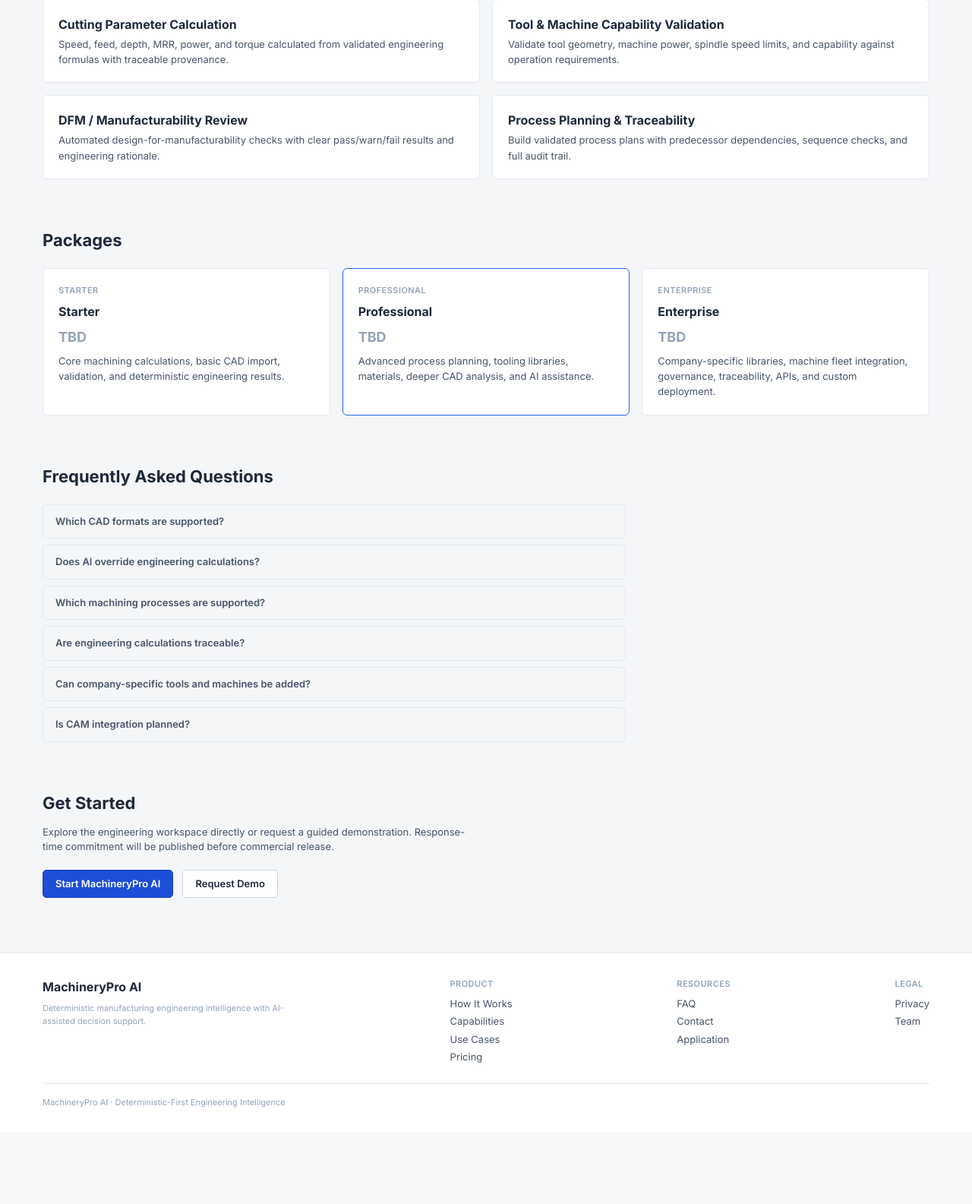
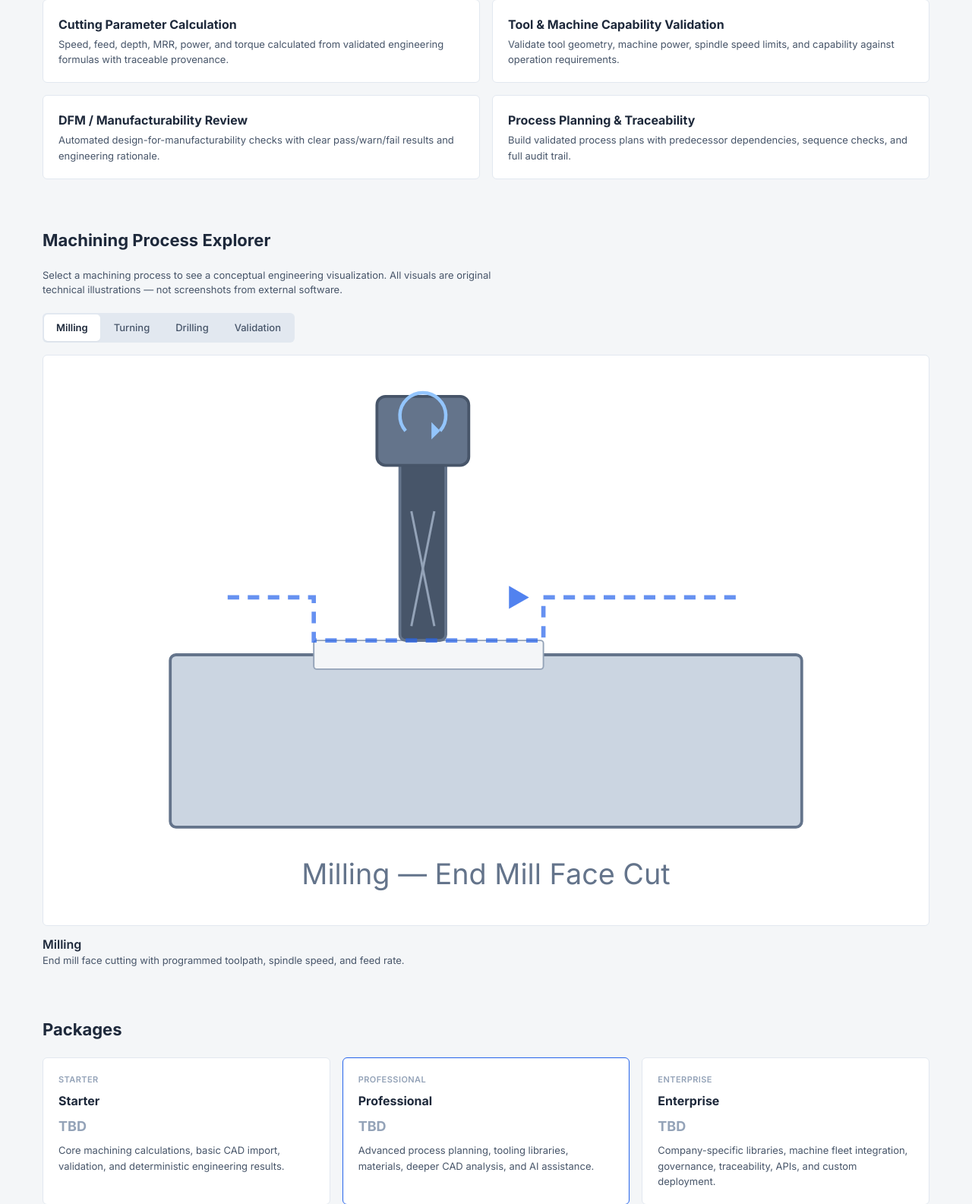
Before and after one commit to Bursa-16/MachineryPro-AI, a FastAPI app: page / in a window 1280 px wide. Shown: the part 1871-3456 px from the top of the page at 76% size. Before the commit the page ends 3329 px from the top, so only its background shows below. Run offline with FastAPI, Linux system fonts and the light colour scheme; some libraries are stand-ins or nearby versions.

Commit message:
feat: add machining and simulation visual system

```diff
--- a/frontend/static/design-system.css
+++ b/frontend/static/design-system.css
@@ -565,3 +565,54 @@
 .mp-mono        { font-family: var(--mp-font-mono); font-size: 0.8125em; }
 .mp-sr-only     { position: absolute; width: 1px; height: 1px; padding: 0; margin: -1px;
                   overflow: hidden; clip: rect(0,0,0,0); border: 0; }
+
+/* =========================================================================
+   17. BUTTON INTERACTION STATES (UI-MEDIA-0A)
+   ========================================================================= */
+.mp-btn { transition: background 150ms, border-color 150ms, transform 150ms, box-shadow 150ms; }
+.mp-btn:active { transform: translateY(1px); }
+.mp-btn--primary:active { background: var(--mp-brand-700); box-shadow: inset 0 1px 2px rgba(0,0,0,0.15); }
+.mp-btn--secondary:active { background: var(--mp-border); }
+.mp-btn:disabled, .mp-btn[disabled] {
+  opacity: 0.45; cursor: not-allowed; pointer-events: none;
+}
+
+/* =========================================================================
+   18. PROCESS SELECTOR (UI-MEDIA-0A)
+   ========================================================================= */
+.mp-process-tabs {
+  display: flex; gap: 2px; background: var(--mp-border);
+  border-radius: var(--mp-radius-md); padding: 2px; width: fit-content;
+}
+.mp-process-tab {
+  padding: var(--mp-sp-2) var(--mp-sp-4);
+  font-size: var(--mp-text-sm); font-weight: 500; font-family: var(--mp-font);
+  color: var(--mp-text-secondary);
+  background: transparent; border: none; border-radius: var(--mp-radius);
+  cursor: pointer; transition: background 150ms, color 150ms;
+}
+.mp-process-tab:hover { color: var(--mp-text); background: rgba(0,0,0,0.03); }
+.mp-process-tab--active {
+  background: var(--mp-bg-card); color: var(--mp-text);
+  font-weight: 600; box-shadow: var(--mp-shadow-card);
+}
+.mp-process-tab:focus-visible {
+  outline: 2px solid var(--mp-brand-500); outline-offset: 1px;
+}
+
+.mp-process-visual {
+  background: var(--mp-bg-card); border: 1px solid var(--mp-border);
+  border-radius: var(--mp-radius-md); padding: var(--mp-sp-4);
+  min-height: 200px; display: flex; align-items: center; justify-content: center;
+}
+
+/* =========================================================================
+   19. MOTION / REDUCED MOTION (UI-MEDIA-0A)
+   ========================================================================= */
+@media (prefers-reduced-motion: reduce) {
+  *, *::before, *::after {
+    animation-duration: 0.01ms !important;
+    animation-iteration-count: 1 !important;
+    transition-duration: 0.01ms !important;
+  }
+}
--- /dev/null
+++ b/frontend/static/js/machining-visuals.js
@@ -0,0 +1,266 @@
+/**
+ * MachineryPro AI — Machining Visuals (UI-MEDIA-0A)
+ *
+ * Original SVG-based technical machining animations.
+ * All assets are project-owned originals — zero external dependencies.
+ *
+ * VISUAL ASSET POLICY: All SVGs generated in-code. No external images.
+ * LICENSE: Project-owned original work.
+ */
+
+(function () {
+  "use strict";
+
+  const reducedMotion = window.matchMedia("(prefers-reduced-motion: reduce)").matches;
+
+  /* ── SVG builder helpers ─────────────────────────────────────────── */
+
+  function el(tag, attrs, ...children) {
+    const ns = "http://www.w3.org/2000/svg";
+    const e = document.createElementNS(ns, tag);
+    for (const [k, v] of Object.entries(attrs || {})) e.setAttribute(k, v);
+    for (const c of children) {
+      if (typeof c === "string") e.textContent = c;
+      else if (c) e.appendChild(c);
+    }
+    return e;
+  }
+
+  function svg(w, h, vb, ...children) {
+    const s = el("svg", { width: w, height: h, viewBox: vb, xmlns: "http://www.w3.org/2000/svg" });
+    for (const c of children) if (c) s.appendChild(c);
+    return s;
+  }
+
+  /* ── COLOR TOKENS ────────────────────────────────────────────────── */
+
+  const C = {
+    steel:    "#64748b",
+    steelLt:  "#94a3b8",
+    brand:    "#2563eb",
+    brandLt:  "#93c5fd",
+    surface:  "#e2e8f0",
+    cut:      "#ef4444",
+    cutLt:    "#fca5a5",
+    success:  "#10b981",
+    warn:     "#f59e0b",
+    bg:       "#f4f6f8",
+    workpiece:"#cbd5e1",
+    tool:     "#475569",
+  };
+
+  /* ── MILLING VISUAL ─────────────────────────────────────────────── */
+
+  function buildMillingVisual() {
+    const g = el("g");
+    // Workpiece
+    g.appendChild(el("rect", { x:40, y:100, width:220, height:60, rx:2, fill:C.workpiece, stroke:C.steel, "stroke-width":1 }));
+    // Cut groove
+    g.appendChild(el("rect", { x:90, y:95, width:80, height:10, rx:1, fill:C.bg, stroke:C.steelLt, "stroke-width":0.5 }));
+    // Tool (end mill)
+    g.appendChild(el("rect", { x:120, y:30, width:16, height:65, rx:2, fill:C.tool, stroke:C.steel, "stroke-width":1 }));
+    // Flutes
+    g.appendChild(el("line", { x1:124, y1:50, x2:132, y2:90, stroke:C.steelLt, "stroke-width":0.8 }));
+    g.appendChild(el("line", { x1:132, y1:50, x2:124, y2:90, stroke:C.steelLt, "stroke-width":0.8 }));
+    // Spindle housing
+    g.appendChild(el("rect", { x:112, y:10, width:32, height:24, rx:3, fill:C.steel, stroke:C.tool, "stroke-width":1 }));
+    // Toolpath
+    g.appendChild(el("path", { d:"M60 80 H90 V95 H170 V80 H240", fill:"none", stroke:C.brand, "stroke-width":1.5, "stroke-dasharray":"4 3", opacity:0.7 }));
+    // Feed arrow
+    g.appendChild(el("polygon", { points:"165,80 158,76 158,84", fill:C.brand, opacity:0.8 }));
+    // Label
+    g.appendChild(el("text", { x:150, y:180, "text-anchor":"middle", "font-size":"10", fill:C.steel, "font-family":"Inter,sans-serif" }, "Milling — End Mill Face Cut"));
+    // Rotation indicator
+    if (!reducedMotion) {
+      const arc = el("path", { d:"M122 22 A8 8 0 1 1 134 22", fill:"none", stroke:C.brandLt, "stroke-width":1.2 });
+      const arrowHead = el("polygon", { points:"134,22 131,19 131,25", fill:C.brandLt });
+      g.appendChild(arc);
+      g.appendChild(arrowHead);
+    }
+    return svg("100%", "100%", "0 0 300 190", g);
+  }
+
+  /* ── TURNING VISUAL ─────────────────────────────────────────────── */
+
+  function buildTurningVisual() {
+    const g = el("g");
+    // Workpiece (cylindrical side view)
+    g.appendChild(el("rect", { x:60, y:60, width:180, height:70, rx:4, fill:C.workpiece, stroke:C.steel, "stroke-width":1 }));
+    // Center line
+    g.appendChild(el("line", { x1:50, y1:95, x2:250, y2:95, stroke:C.steelLt, "stroke-width":0.6, "stroke-dasharray":"6 3" }));
+    // Chuck jaws
+    g.appendChild(el("rect", { x:40, y:55, width:22, height:80, rx:2, fill:C.steel, stroke:C.tool, "stroke-width":1 }));
+    // Tool insert
+    g.appendChild(el("polygon", { points:"230,80 250,90 250,100 230,110 220,95", fill:C.tool, stroke:C.steel, "stroke-width":1 }));
+    // Cutting edge highlight
+    g.appendChild(el("line", { x1:230, y1:80, x2:230, y2:110, stroke:C.cut, "stroke-width":2 }));
+    // Feed arrow
+    g.appendChild(el("line", { x1:255, y1:95, x2:235, y2:95, stroke:C.brand, "stroke-width":1.5, "marker-end":"none" }));
+    g.appendChild(el("polygon", { points:"235,95 240,91 240,99", fill:C.brand }));
+    // Depth of cut
+    g.appendChild(el("line", { x1:200, y1:60, x2:200, y2:52, stroke:C.warn, "stroke-width":1 }));
+    g.appendChild(el("line", { x1:200, y1:130, x2:200, y2:138, stroke:C.warn, "stroke-width":1 }));
+    g.appendChild(el("text", { x:205, y:50, "font-size":"8", fill:C.warn, "font-family":"Inter,sans-serif" }, "ap"));
+    // Rotation
+    if (!reducedMotion) {
+      g.appendChild(el("path", { d:"M75 50 A16 16 0 1 1 75 140", fill:"none", stroke:C.brandLt, "stroke-width":1, "stroke-dasharray":"3 2" }));
+    }
+    g.appendChild(el("text", { x:150, y:175, "text-anchor":"middle", "font-size":"10", fill:C.steel, "font-family":"Inter,sans-serif" }, "Turning — External Longitudinal"));
+    return svg("100%", "100%", "0 0 300 185", g);
+  }
+
+  /* ── DRILLING VISUAL ────────────────────────────────────────────── */
+
+  function buildDrillingVisual() {
+    const g = el("g");
+    // Workpiece
+    g.appendChild(el("rect", { x:60, y:90, width:180, height:60, rx:2, fill:C.workpiece, stroke:C.steel, "stroke-width":1 }));
+    // Drilled hole
+    g.appendChild(el("rect", { x:140, y:90, width:14, height:45, fill:C.bg, stroke:C.steelLt, "stroke-width":0.5 }));
+    // Drill bit
+    g.appendChild(el("rect", { x:142, y:20, width:10, height:72, fill:C.tool, stroke:C.steel, "stroke-width":0.8 }));
+    // Point
+    g.appendChild(el("polygon", { points:"142,92 152,92 147,100", fill:C.tool, stroke:C.steel, "stroke-width":0.5 }));
+    // Flutes
+    g.appendChild(el("line", { x1:144, y1:30, x2:150, y2:85, stroke:C.steelLt, "stroke-width":0.6 }));
+    g.appendChild(el("line", { x1:150, y1:30, x2:144, y2:85, stroke:C.steelLt, "stroke-width":0.6 }));
+    // Feed arrow (downward)
+    g.appendChild(el("line", { x1:165, y1:35, x2:165, y2:75, stroke:C.brand, "stroke-width":1.5 }));
+    g.appendChild(el("polygon", { points:"165,75 161,68 169,68", fill:C.brand }));
+    // Spindle
+    g.appendChild(el("rect", { x:135, y:5, width:24, height:18, rx:3, fill:C.steel }));
+    g.appendChild(el("text", { x:150, y:175, "text-anchor":"middle", "font-size":"10", fill:C.steel, "font-family":"Inter,sans-serif" }, "Drilling — Through Hole"));
+    return svg("100%", "100%", "0 0 300 185", g);
+  }
+
+  /* ── VALIDATION VISUAL ──────────────────────────────────────────── */
+
+  function buildValidationVisual() {
+    const g = el("g");
+    // Workpiece outline
+    g.appendChild(el("rect", { x:40, y:30, width:220, height:120, rx:4, fill:"none", stroke:C.steel, "stroke-width":1.5 }));
+    // Gradient contour bands (thermal-style, horizontal)
+    const colors = ["#3b82f6","#60a5fa","#93c5fd","#fde68a","#fbbf24","#f59e0b","#ef4444"];
+    colors.forEach((c, i) => {
+      g.appendChild(el("rect", { x:45, y:35 + i * 15, width:210, height:15, fill:c, opacity:0.25, rx:1 }));
+    });
+    // Cross-section lines
+    g.appendChild(el("line", { x1:100, y1:30, x2:100, y2:150, stroke:C.steelLt, "stroke-width":0.5, "stroke-dasharray":"3 2" }));
+    g.appendChild(el("line", { x1:200, y1:30, x2:200, y2:150, stroke:C.steelLt, "stroke-width":0.5, "stroke-dasharray":"3 2" }));
+    // Checkmarks
+    g.appendChild(el("circle", { cx:65, cy:165, r:8, fill:C.success, opacity:0.15 }));
+    g.appendChild(el("path", { d:"M61 165 L64 168 L70 162", fill:"none", stroke:C.success, "stroke-width":1.5 }));
+    g.appendChild(el("text", { x:78, y:168, "font-size":"9", fill:C.success, "font-family":"Inter,sans-serif" }, "Pass"));
+    // Warning
+    g.appendChild(el("circle", { cx:145, cy:165, r:8, fill:C.warn, opacity:0.15 }));
+    g.appendChild(el("text", { x:143, y:168, "text-anchor":"middle", "font-size":"10", fill:C.warn, "font-family":"Inter,sans-serif", "font-weight":"bold" }, "!"));
+    g.appendChild(el("text", { x:158, y:168, "font-size":"9", fill:C.warn, "font-family":"Inter,sans-serif" }, "Review"));
+    // Label
+    g.appendChild(el("text", { x:150, y:188, "text-anchor":"middle", "font-size":"9", fill:C.steelLt, "font-family":"Inter,sans-serif", "font-style":"italic" }, "Conceptual Validation Visual"));
+    return svg("100%", "100%", "0 0 300 198", g);
+  }
+
+  /* ── HERO ANIMATION ─────────────────────────────────────────────── */
+
+  function buildHeroVisual(container) {
+    const g = el("g");
+    // Grid
+    for (let x = 0; x <= 400; x += 20) {
+      g.appendChild(el("line", { x1:x, y1:0, x2:x, y2:200, stroke:C.surface, "stroke-width":0.3 }));
+    }
+    for (let y = 0; y <= 200; y += 20) {
+      g.appendChild(el("line", { x1:0, y1:y, x2:400, y2:y, stroke:C.surface, "stroke-width":0.3 }));
+    }
+    // Workpiece
+    g.appendChild(el("rect", { x:60, y:60, width:280, height:80, rx:3, fill:C.workpiece, stroke:C.steel, "stroke-width":1.2 }));
+    // Toolpath
+    const tp = el("path", {
+      d:"M40 100 H80 L90 70 H200 L210 100 H340 L350 70 H360",
+      fill:"none", stroke:C.brand, "stroke-width":2, "stroke-dasharray":"6 4",
+      opacity:0.8,
+    });
+    g.appendChild(tp);
+    // Cutter
+    const cutter = el("g", { class:"mp-hero-cutter" });
+    cutter.appendChild(el("rect", { x:-8, y:-30, width:16, height:30, rx:2, fill:C.tool, stroke:C.steel, "stroke-width":1 }));
+    cutter.appendChild(el("rect", { x:-12, y:-42, width:24, height:14, rx:3, fill:C.steel }));
+    g.appendChild(cutter);
+    // Status indicators
+    g.appendChild(el("circle", { cx:50, y:175, cy:175, r:4, fill:C.success }));
+    g.appendChild(el("text", { x:60, y:178, "font-size":"9", fill:C.steel, "font-family":"Inter,sans-serif" }, "Deterministic"));
+    g.appendChild(el("circle", { cx:170, cy:175, r:4, fill:C.brand }));
+    g.appendChild(el("text", { x:180, y:178, "font-size":"9", fill:C.steel, "font-family":"Inter,sans-serif" }, "Traceable"));
+    g.appendChild(el("circle", { cx:270, cy:175, r:4, fill:C.warn }));
+    g.appendChild(el("text", { x:280, y:178, "font-size":"9", fill:C.steel, "font-family":"Inter,sans-serif" }, "Validated"));
+
+    const s = svg("100%", "100%", "0 0 400 200", g);
+    s.style.maxWidth = "480px";
+    container.appendChild(s);
+
+    // Animate cutter along path if motion allowed
+    if (!reducedMotion && tp.getTotalLength) {
+      let t = 0;
+      const len = tp.getTotalLength();
+      function frame() {
+        t = (t + 0.4) % len;
+        const p = tp.getPointAtLength(t);
+        cutter.setAttribute("transform", `translate(${p.x},${p.y})`);
+        requestAnimationFrame(frame);
+      }
+      requestAnimationFrame(frame);
+    } else {
+      cutter.setAttribute("transform", "translate(200,70)");
+    }
+  }
+
+  /* ── PROCESS SELECTOR ───────────────────────────────────────────── */
+
+  const PROCESSES = {
+    milling:    { title:"Milling",    desc:"End mill face cutting with programmed toolpath, spindle speed, and feed rate.", build: buildMillingVisual },
+    turning:    { title:"Turning",    desc:"External longitudinal turning with controlled depth of cut and feed direction.", build: buildTurningVisual },
+    drilling:   { title:"Drilling",   desc:"Through-hole drilling with axial feed, spindle rotation, and chip evacuation.", build: buildDrillingVisual },
+    validation: { title:"Validation", desc:"Thermal/stress-inspired contour visualization for engineering verification.", build: buildValidationVisual },
+  };
+
+  function initProcessSelector() {
+    const container = document.getElementById("mp-process-selector");
+    if (!container) return;
+
+    const tabs = container.querySelector("[data-process-tabs]");
+    const visual = container.querySelector("[data-process-visual]");
+    const title = container.querySelector("[data-process-title]");
+    const desc = container.querySelector("[data-process-desc]");
+    if (!tabs || !visual || !title || !desc) return;
+
+    function select(key) {
+      const p = PROCESSES[key];
+      if (!p) return;
+      // Update tabs
+      tabs.querySelectorAll("[data-process]").forEach(btn => {
+        btn.classList.toggle("mp-process-tab--active", btn.dataset.process === key);
+        btn.setAttribute("aria-selected", btn.dataset.process === key ? "true" : "false");
+      });
+      // Update visual
+      visual.innerHTML = "";
+      visual.appendChild(p.build());
+      // Update text
+      title.textContent = p.title;
+      desc.textContent = p.desc;
+    }
+
+    tabs.addEventListener("click", e => {
+      const btn = e.target.closest("[data-process]");
+      if (btn) select(btn.dataset.process);
+    });
+
+    select("milling");
+  }
+
+  /* ── INIT ───────────────────────────────────────────────────────── */
+
+  document.addEventListener("DOMContentLoaded", () => {
+    const heroContainer = document.getElementById("mp-hero-visual");
+    if (heroContainer) buildHeroVisual(heroContainer);
+    initProcessSelector();
+  });
+})();
--- a/frontend/templates/landing.html
+++ b/frontend/templates/landing.html
@@ -4,7 +4,8 @@
 <div style="max-width:76rem; margin:0 auto; padding:0 var(--mp-sp-6);">
 
 <!-- ===== HERO ===== -->
-<section style="padding:var(--mp-sp-10) 0 var(--mp-sp-8); max-width:48rem;">
+<section style="padding:var(--mp-sp-10) 0 var(--mp-sp-8); display:flex; gap:var(--mp-sp-8); align-items:center; flex-wrap:wrap;">
+  <div style="flex:1; min-width:280px;">
     <h1 style="font-size:2rem; font-weight:700; line-height:1.2; color:var(--mp-text); margin:0;">
       Manufacturing engineering intelligence,<br>
       deterministic-first.
@@ -18,6 +19,8 @@
       <a href="/app" class="mp-btn mp-btn--primary">Start MachineryPro AI</a>
       <a href="#contact" class="mp-btn mp-btn--secondary">Request Demo</a>
     </div>
+  </div>
+  <div id="mp-hero-visual" style="flex:0 0 auto; max-width:480px; width:100%;"></div>
 </section>
 
 <!-- ===== HOW IT WORKS ===== -->
@@ -135,6 +138,28 @@
   </div>
 </section>
 
+<!-- ===== MACHINING PROCESS EXPLORER ===== -->
+<section id="process-explorer" style="padding:var(--mp-sp-8) 0;">
+  <h2 style="font-size:var(--mp-text-xl); font-weight:700; margin:0 0 var(--mp-sp-5);">Machining Process Explorer</h2>
+  <p style="font-size:var(--mp-text-sm); color:var(--mp-text-secondary); margin-bottom:var(--mp-sp-5); max-width:40rem;">
+    Select a machining process to see a conceptual engineering visualization.
+    All visuals are original technical illustrations — not screenshots from external software.
+  </p>
+  <div id="mp-process-selector">
+    <div class="mp-process-tabs" data-process-tabs role="tablist">
+      <button class="mp-process-tab" data-process="milling" role="tab" aria-selected="true">Milling</button>
+      <button class="mp-process-tab" data-process="turning" role="tab" aria-selected="false">Turning</button>
+      <button class="mp-process-tab" data-process="drilling" role="tab" aria-selected="false">Drilling</button>
+      <button class="mp-process-tab" data-process="validation" role="tab" aria-selected="false">Validation</button>
+    </div>
+    <div style="margin-top:var(--mp-sp-4);">
+      <div class="mp-process-visual" data-process-visual></div>
+      <h3 data-process-title style="font-size:var(--mp-text-md); font-weight:600; margin-top:var(--mp-sp-3);"></h3>
+      <p data-process-desc style="font-size:var(--mp-text-sm); color:var(--mp-text-secondary);"></p>
+    </div>
+  </div>
+</section>
+
 <!-- ===== PRICING ===== -->
 <section id="pricing" style="padding:var(--mp-sp-8) 0;">
   <h2 style="font-size:var(--mp-text-xl); font-weight:700; margin:0 0 var(--mp-sp-5);">Packages</h2>
--- a/frontend/templates/public_base.html
+++ b/frontend/templates/public_base.html
@@ -38,6 +38,9 @@
 
   <!-- Design System -->
   <link rel="stylesheet" href="/static/design-system.css" />
+
+  <!-- Machining Visuals -->
+  <script src="/static/js/machining-visuals.js" defer></script>
 </head>
 
 <body style="background:var(--mp-bg); color:var(--mp-text); font-family:var(--mp-font);">
```
Also changed, not shown: tests/unit/frontend/test_media_system.py (added, +148 -0 lines). Lines whose indentation alone changed are shown as unchanged.
